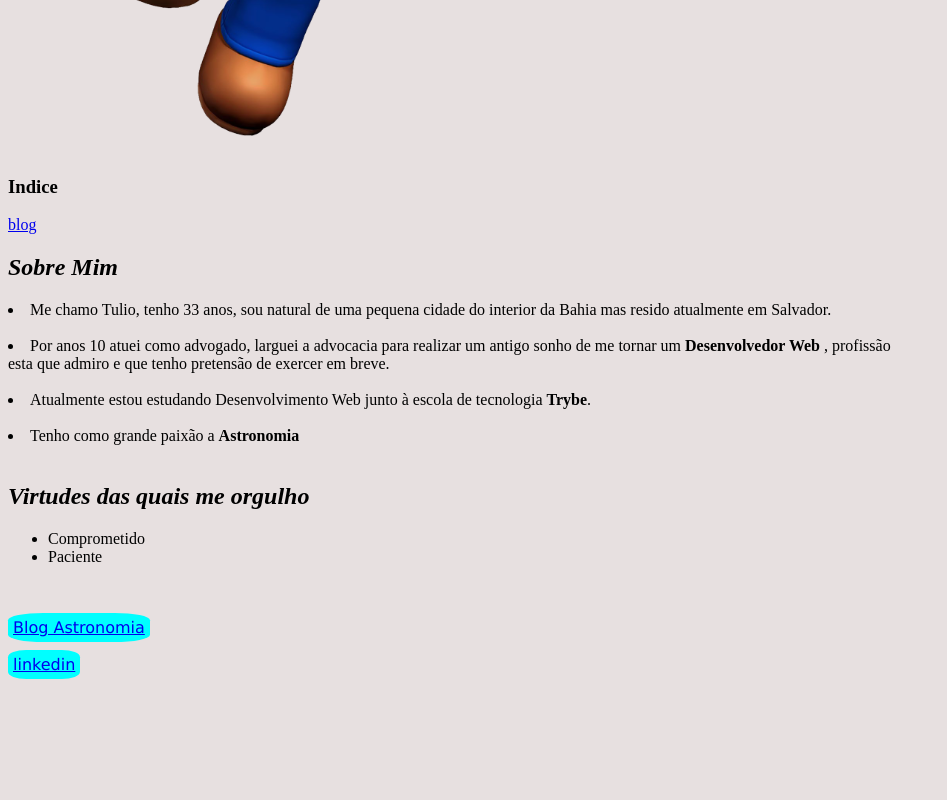
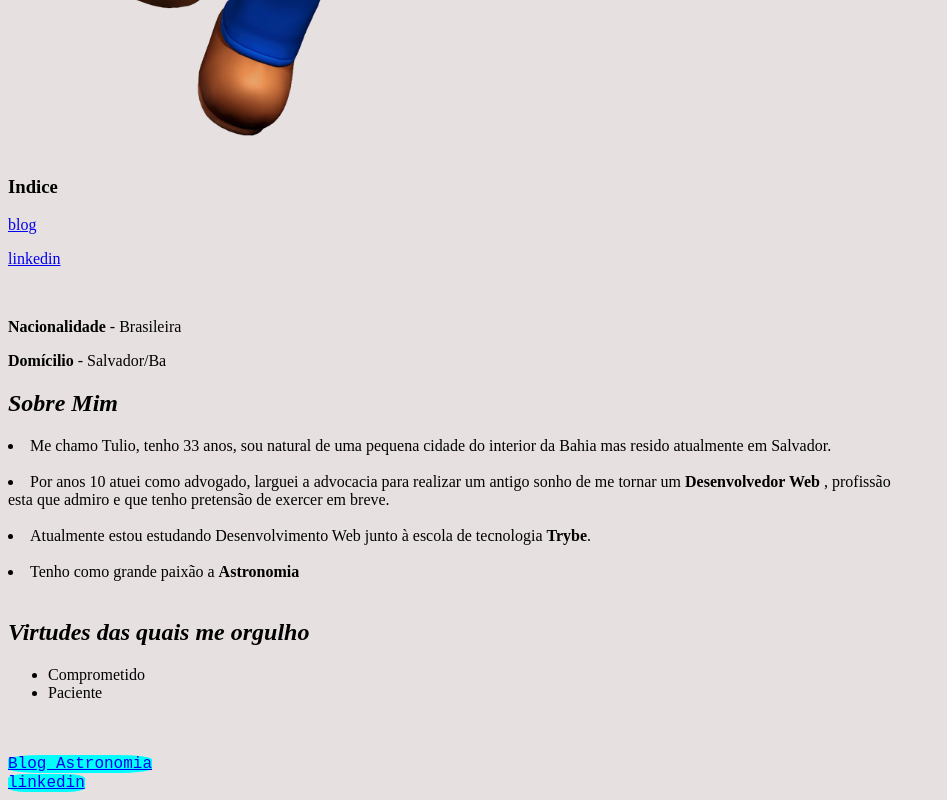
Before and after one commit to tulioba/tulio_portfolio, a plain HTML site: page index.html in a window 1280 px wide. Shown: the part 623-1423 px from the top of the page, without its empty margins (0-947 px from the left). Before the commit the page ends 1305 px from the top, so only its background shows below. Drawn offline with Linux system fonts and the light colour scheme.

Commit message:
atualiza

```diff
--- a/index.html
+++ b/index.html
@@ -13,19 +13,16 @@ img {
     border-radius: 10px;
 }
 h1 {
-    color: rgb(24, 4, 4);
+    color: rgb(63, 55, 8);
 }
 h2 {
     font-style: oblique;
 }
 .botao {
-    font-family: 'Lucida Sans', 'Lucida Sans Regular', 'Lucida Grande', 'Lucida Sans Unicode', Geneva, Verdana, sans-serif;
+    font-family: 'Courier New', Courier, monospace;
     background-color: aqua;
-    padding: 5px;
     border-radius: 25%
-
 }
-
 
 
 
@@ -46,6 +43,10 @@ h2 {
 <img src="./imagem/purepng.com-mario-runningmariofictional-charactervideo-gamefranchisenintendodesigner-1701528632679txxol.png" width="400px" alt="constelação de peixes">
 <h3><strong>Indice</strong></h3>
 <p><a href="#blog"> blog</a></p>
+<p><a href="#linkedin">linkedin</a></p>
+<br>
+<p><strong>Nacionalidade</strong> - Brasileira</p>
+<p><Strong>Domícilio</Strong> - Salvador/Ba</p>
 
 
 <h2><strong>Sobre Mim</strong></h2>
@@ -76,9 +77,9 @@ esta que admiro e que tenho pretensão de exercer em breve.</li>
 
 <br>
 <br>
-<a class="botao" id="blog" href="https://spacetoday.com.br/" target="_blank">Blog Astronomia</a><br>
+<a class="botao" id="blog" href="https://spacetoday.com.br/" target="_blank">Blog Astronomia</a>
 <br>
-<a class="botao" href="https://www.linkedin.com/feed/" target="_blank">linkedin</a>
+<a class="botao" id="linkedin" href="https://www.linkedin.com/feed/" target="_blank">linkedin</a>
 
 
 </ul>
```
